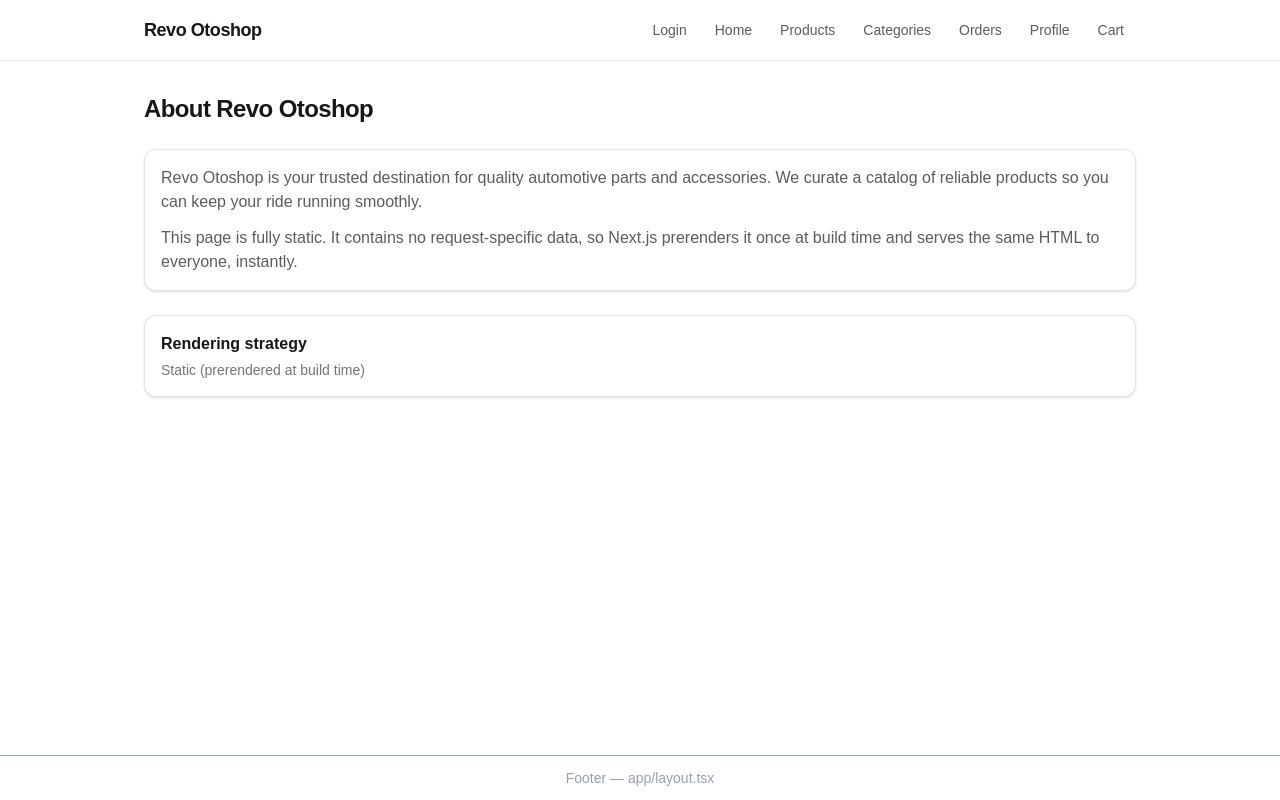
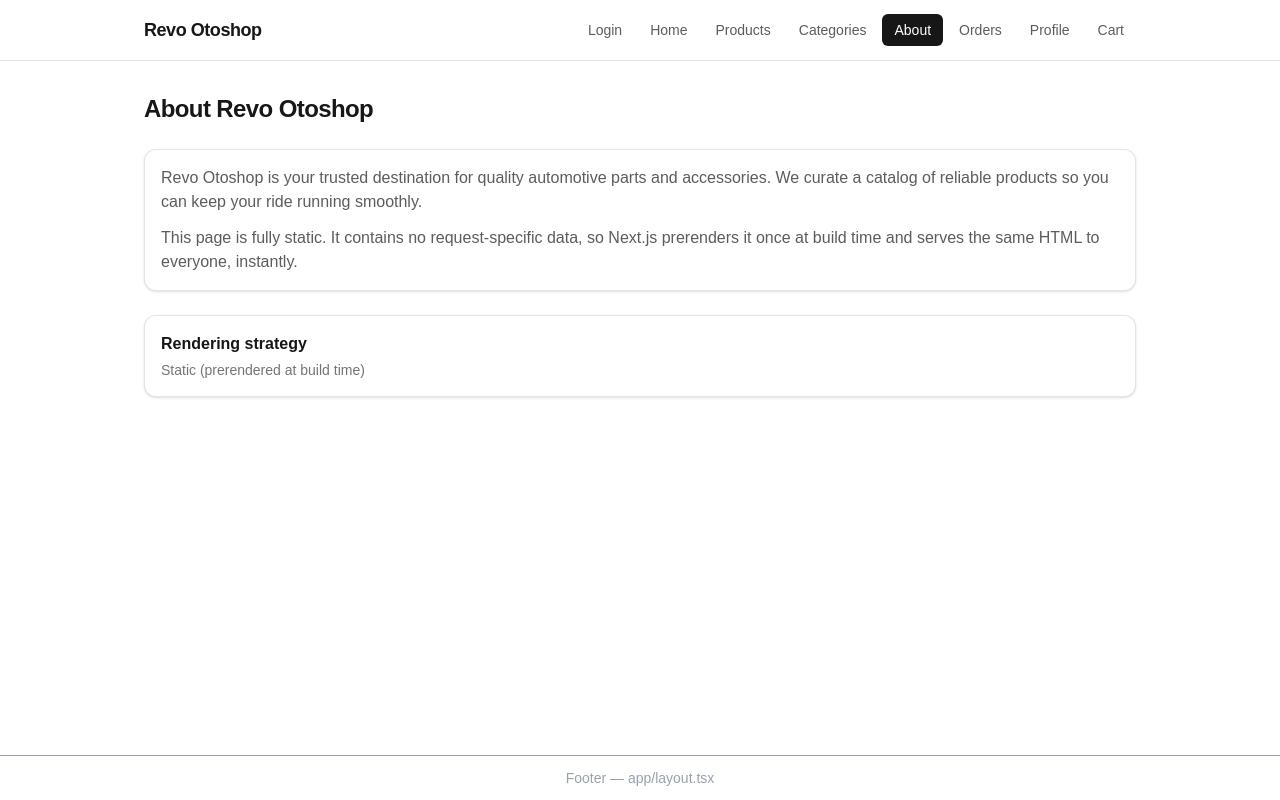
Before and after one commit to Revou-FSSE-Jun26/modul-3-aldidws, a Next.js app in the folder module-3-cp-2/: page /about in a window 1280 px wide. Built offline with nearby package versions, Linux system fonts and the light colour scheme; no server answers.

Commit message:
- Add /about route link to NAV_LINKS array in Header component - Position About link between Categories and Orders in navigation menu - Enables user access to About page from main header navigation

```diff
--- a/module-3-cp-2/components/Header.tsx
+++ b/module-3-cp-2/components/Header.tsx
@@ -19,6 +19,7 @@ const NAV_LINKS = [
   { href: "/", label: "Home" },
   { href: "/products", label: "Products" },
   { href: "/categories", label: "Categories" },
+  { href: "/about", label: "About" },
   { href: "/orders", label: "Orders" },
   { href: "/profile", label: "Profile" },
 ] as const;
```
